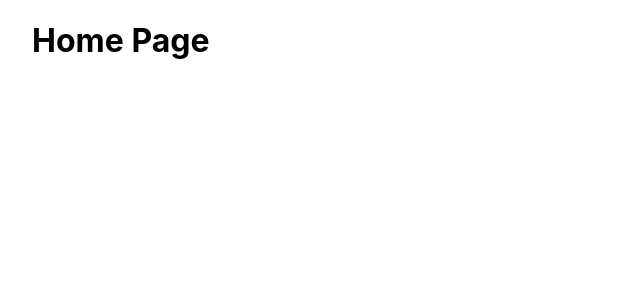
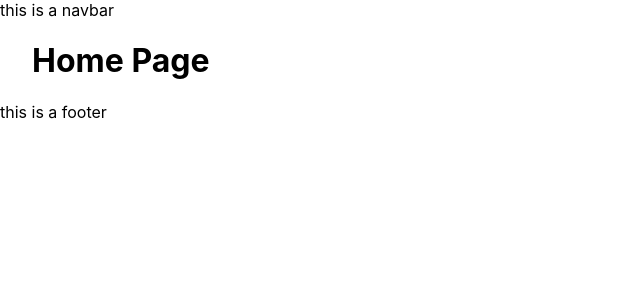
Before and after one commit to SchoolOfCode/w11d5_hackathon-room59, a Next.js app: page / in a window 1280 px wide. Shown: the top 300 px of the page, without its empty margins (0-640 px from the left). Built offline with nearby package versions, Linux system fonts and the light colour scheme.

Commit message:
created layout

```diff
--- /dev/null
+++ b/Components/Footer/index.js
@@ -0,0 +1,11 @@
+import React from 'react'
+
+const Footer = () => {
+  return (
+    <div>
+      this is a footer
+    </div>
+  )
+}
+
+export default Footer
--- /dev/null
+++ b/Components/Layout/index.js
@@ -0,0 +1,12 @@
+import Navbar from "../Navbar";
+import Footer from "../Footer";
+
+export default function Layout({ children }) {
+  return (
+    <>
+      <Navbar />
+      <main>{children}</main>
+      <Footer />
+    </>
+  );
+}
--- /dev/null
+++ b/Components/Navbar/index.js
@@ -0,0 +1,7 @@
+import React from "react";
+
+const Navbar = () => {
+  return <div>this is a navbar</div>;
+};
+
+export default Navbar;
--- a/pages/_app.js
+++ b/pages/_app.js
@@ -1,7 +1,12 @@
-import '../styles/globals.css'
+import Layout from "../Components/Layout";
+import "../styles/globals.css";
 
 function MyApp({ Component, pageProps }) {
-  return <Component {...pageProps} />
+  return (
+    <Layout>
+      <Component {...pageProps} />
+    </Layout>
+  );
 }
 
-export default MyApp
+export default MyApp;
--- a/pages/about.js
+++ /dev/null
@@ -1,5 +0,0 @@
-function About() {
-  return <div>About</div>;
-}
-
-export default About;
```
Also changed, not shown: pages/blog.js (deleted, +0 -11 lines).
